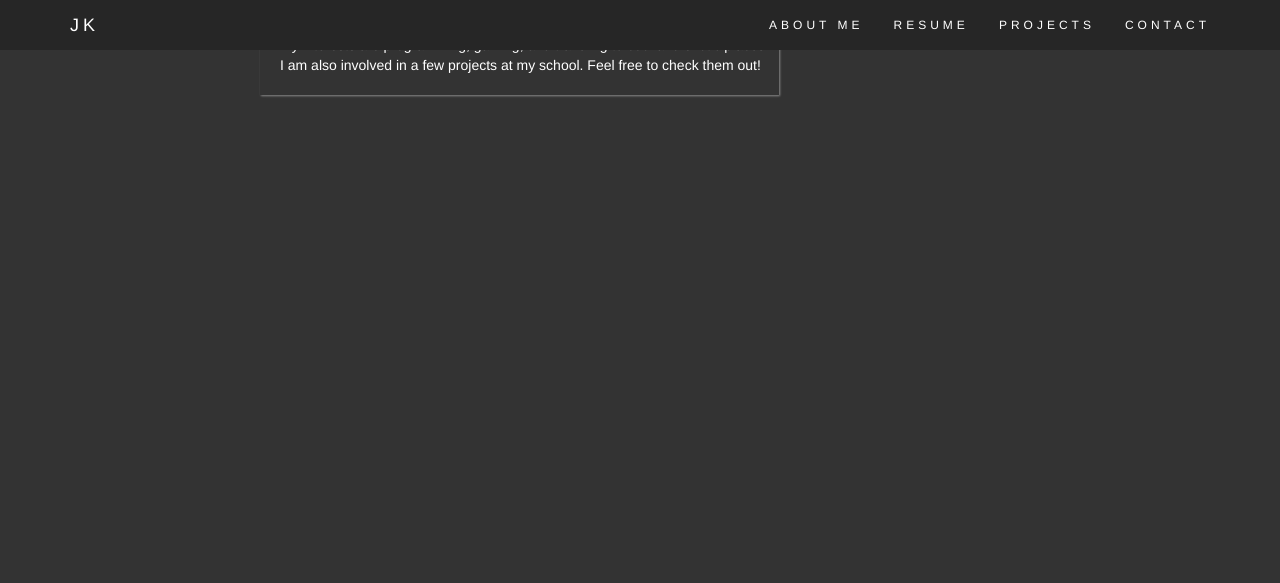
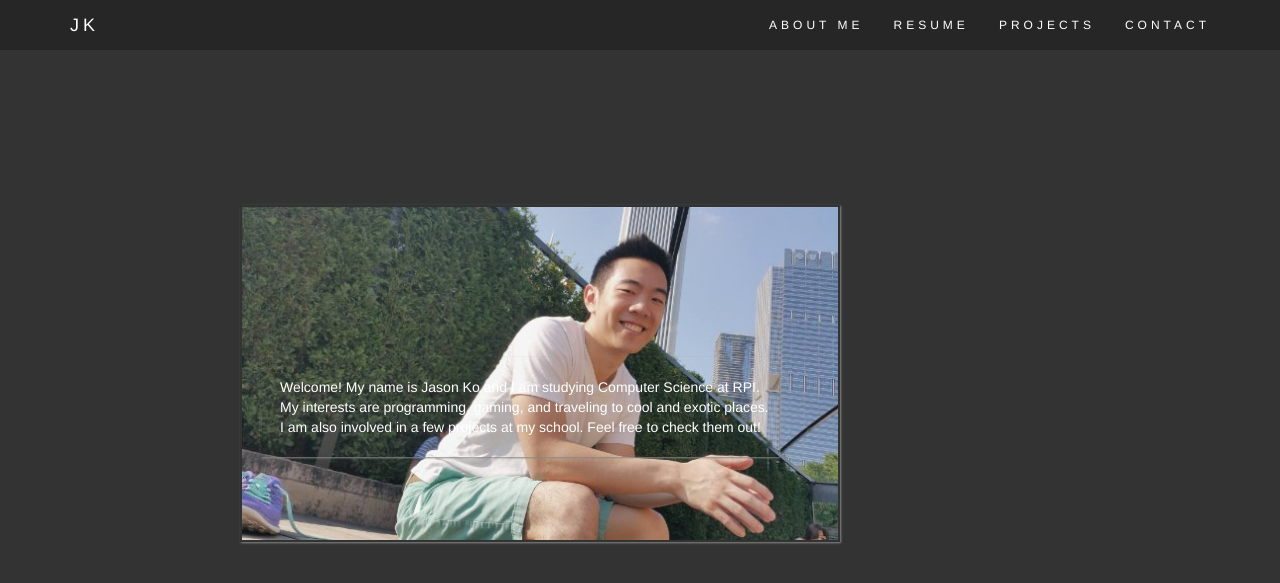
Before and after one commit to jko0531/personal-website, a Jekyll site: the page built from _pages/about.html, in a window 1280 px wide. Shown: the top 583 px of the page. Built offline with Jekyll 4.4.1, drawn with Linux system fonts in a browser that asks for light colours.

Commit message:
about me

```diff
--- a/_pages/about.html
+++ b/_pages/about.html
@@ -30,13 +30,10 @@
     box-shadow:1px 1px 2px #888;
 }
 #talk-container{
-    margin-top:50px;
     margin:25px;
     margin-bottom:0px;
     margin-top:25px;
     padding:50px;
-    padding-top:25px;
-    padding-bottom:0px;
     text-align:center;
     display:inline-block;
 }
@@ -57,7 +54,7 @@
 <div id = 'talk-container'>
 	<div id='talk-content-container'>
 		<div class='talk-block'>
-			<!--<img class='img-left' src='../img/profile.jpg'></img>-->
+			<img class='img-left' src='../img/profile.jpg'></img>
 			<div class='text-container'>
 				<div class='talk-left-text'>
 				Welcome! My name is Jason Ko and I am studying Computer Science at RPI.<br>
```
